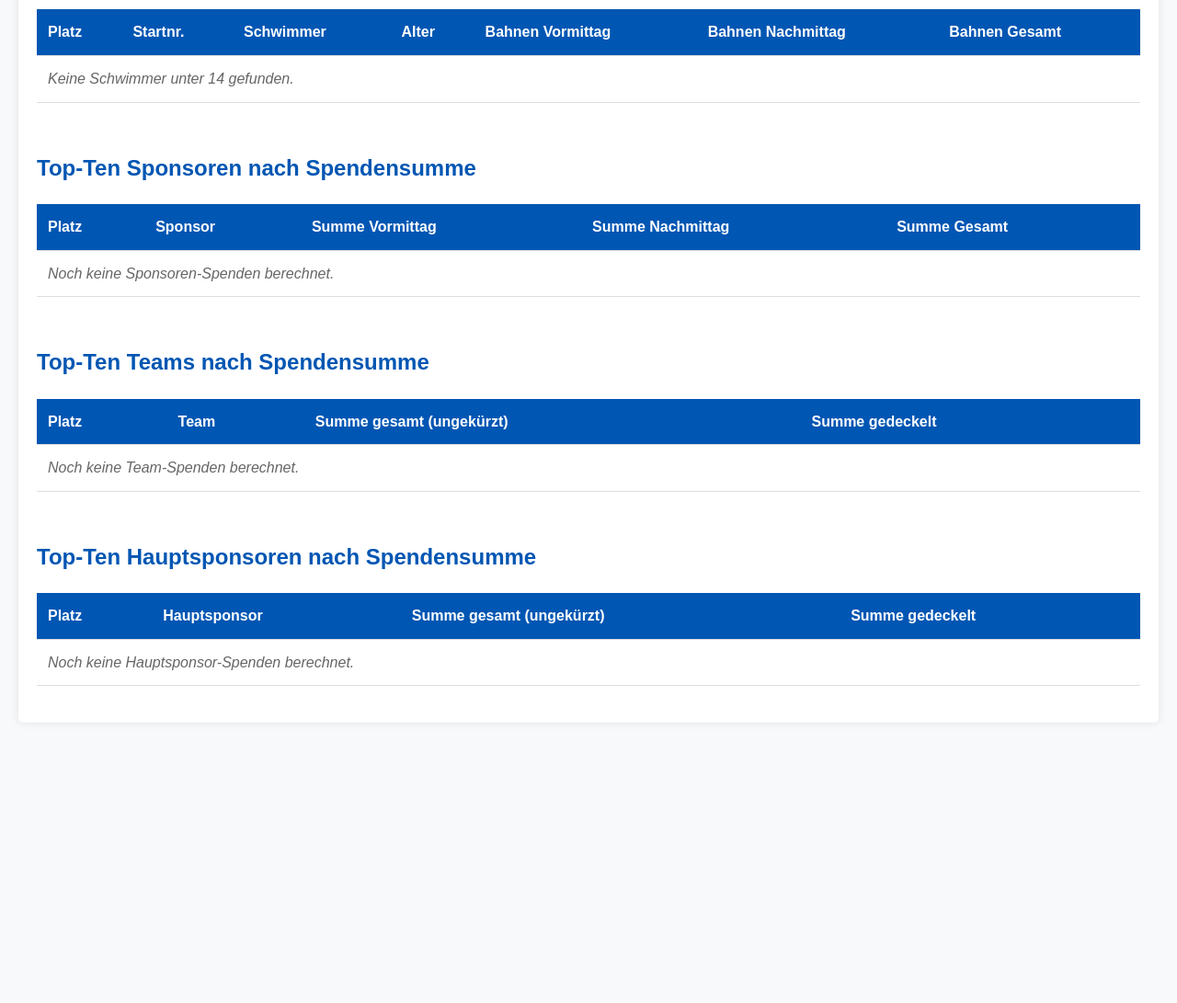
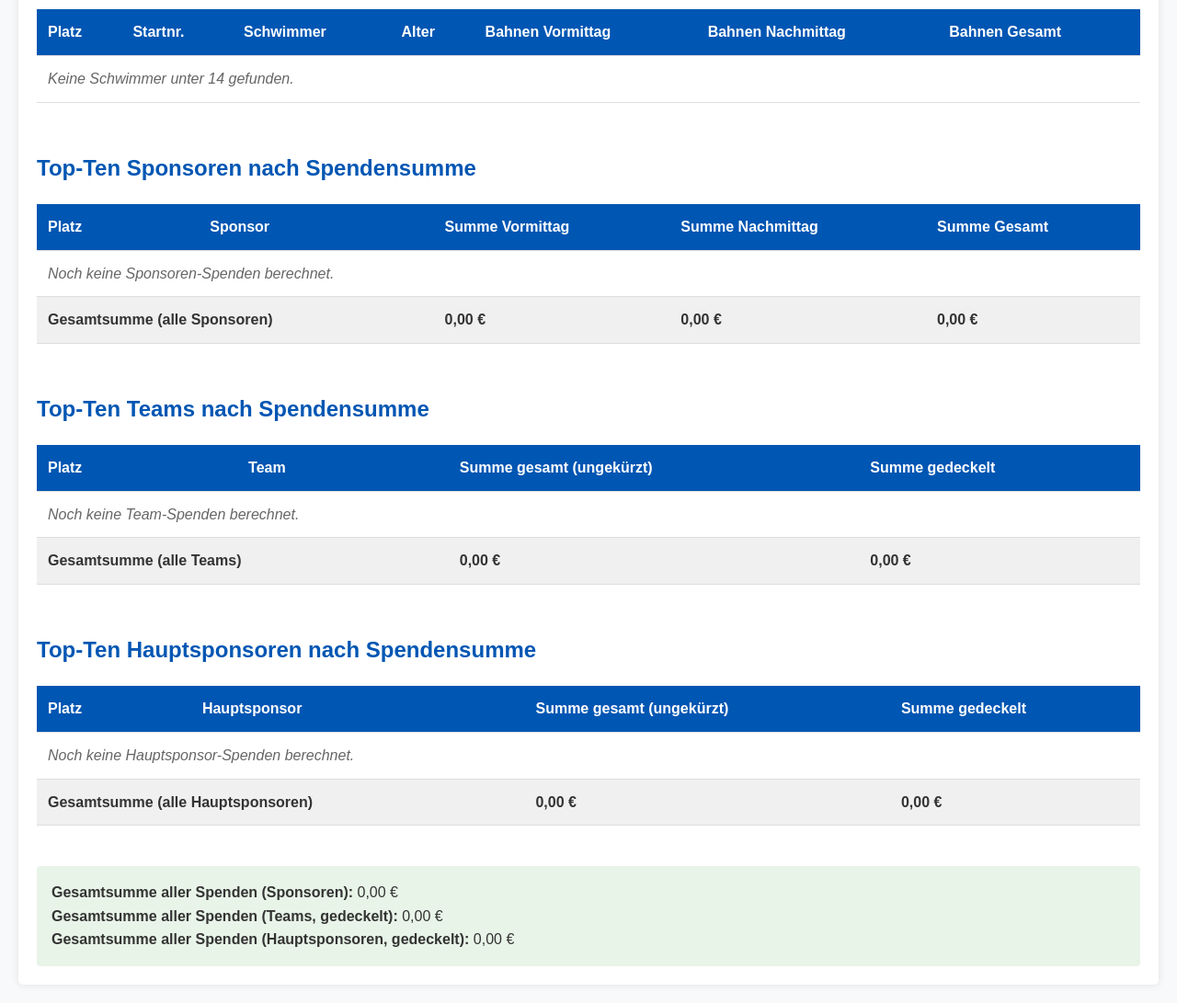
Before and after one commit to Ottokarder/VAIBad_2, a PHP site: page /auswertungen.php in a window 1280 px wide. Shown: the part 923-2014 px from the top of the page at 92% size. Before the commit the page ends 1669 px from the top, so only its background shows below. Run offline with PHP 8.4, Linux system fonts and the light colour scheme; data that the repository does not hold is empty.

Commit message:
Auswertungen: Gesamtsummen der Spenden unter die Top-Ten-Tabellen
- Gesamtsummen ueber alle Eintraege (nicht nur Top-10) fuer Sponsoren,
  Teams und Hauptsponsoren berechnen.
- HTML: Summenzeile unter jeder Top-Ten-Tabelle plus zusammengefasster
  Kasten mit den Gesamtsummen aller Spenden am Seitenende.
- CSV: entsprechende Gesamtsummen-Zeilen pro Abschnitt und ein
  Gesamtsummen-Block am Ende des Exports.

Co-authored-by: Ottokarder <Ottokarder@users.noreply.github.com>

```diff
--- a/webapp/auswertungen.php
+++ b/webapp/auswertungen.php
@@ -128,6 +128,34 @@ $km_gesamt_vormittag  = $km_unter14_vormittag + $km_ueber14_vormittag;
 $km_gesamt_nachmittag = $km_unter14_nachmittag + $km_ueber14_nachmittag;
 $km_gesamt            = $km_unter14_gesamt + $km_ueber14_gesamt;
 
+// --- Gesamtsummen der Spenden (ueber alle Eintraege, nicht nur Top-10) ---
+$gesamt_sponsoren = hole_top10($conn, "
+    SELECT SUM(ss.spendenbetrag_gesamt) AS summe_gesamt,
+           SUM(ss.spendenbetrag_vormittag) AS summe_vormittag,
+           SUM(ss.spendenbetrag_nachmittag) AS summe_nachmittag
+    FROM spenden_sponsoren ss
+");
+$gesamt_teams = hole_top10($conn, "
+    SELECT SUM(st.spendenbetrag_gesamt) AS summe_gesamt,
+           SUM(st.spendenbetrag_gedeckelt) AS summe_gedeckelt
+    FROM spenden_teams st
+");
+$gesamt_hauptsponsoren = hole_top10($conn, "
+    SELECT SUM(sh.spendenbetrag_gesamt) AS summe_gesamt,
+           SUM(sh.spendenbetrag_gedeckelt) AS summe_gedeckelt
+    FROM spenden_hauptsponsoren sh
+");
+
+$g_sp_vormittag  = $gesamt_sponsoren ? $gesamt_sponsoren[0]['summe_vormittag'] : 0;
+$g_sp_nachmittag = $gesamt_sponsoren ? $gesamt_sponsoren[0]['summe_nachmittag'] : 0;
+$g_sp_gesamt     = $gesamt_sponsoren ? $gesamt_sponsoren[0]['summe_gesamt'] : 0;
+
+$g_t_gesamt     = $gesamt_teams ? $gesamt_teams[0]['summe_gesamt'] : 0;
+$g_t_gedeckelt  = $gesamt_teams ? $gesamt_teams[0]['summe_gedeckelt'] : 0;
+
+$g_h_gesamt     = $gesamt_hauptsponsoren ? $gesamt_hauptsponsoren[0]['summe_gesamt'] : 0;
+$g_h_gedeckelt  = $gesamt_hauptsponsoren ? $gesamt_hauptsponsoren[0]['summe_gedeckelt'] : 0;
+
 // CSV-Export: wenn ?export=csv, Datei direkt zum Download ausliefern.
 // Trenner Semikolon + UTF-8-BOM, damit Excel die Datei mit Umlauten korrekt öffnet.
 if (isset($_GET['export']) && $_GET['export'] === 'csv') {
@@ -186,6 +214,7 @@ if (isset($_GET['export']) && $_GET['export'] === 'csv') {
             $euro($r['summe_vormittag']), $euro($r['summe_nachmittag']), $euro($r['summe_gesamt'])
         ], ';');
     }
+    fputcsv($out, ['Gesamtsumme (alle Sponsoren)', '', $euro($g_sp_vormittag), $euro($g_sp_nachmittag), $euro($g_sp_gesamt)], ';');
     fputcsv($out, [], ';');
 
     // Top-Ten Teams
@@ -198,6 +227,7 @@ if (isset($_GET['export']) && $_GET['export'] === 'csv') {
             $euro($r['summe_gesamt']), $euro($r['summe_gedeckelt'])
         ], ';');
     }
+    fputcsv($out, ['Gesamtsumme (alle Teams)', '', $euro($g_t_gesamt), $euro($g_t_gedeckelt)], ';');
     fputcsv($out, [], ';');
 
     // Top-Ten Hauptsponsoren
@@ -210,6 +240,14 @@ if (isset($_GET['export']) && $_GET['export'] === 'csv') {
             $euro($r['summe_gesamt']), $euro($r['summe_gedeckelt'])
         ], ';');
     }
+    fputcsv($out, ['Gesamtsumme (alle Hauptsponsoren)', '', $euro($g_h_gesamt), $euro($g_h_gedeckelt)], ';');
+    fputcsv($out, [], ';');
+
+    // Gesamtsumme aller Spenden
+    fputcsv($out, ['Gesamtsumme aller Spenden'], ';');
+    fputcsv($out, ['Sponsoren (gesamt)', $euro($g_sp_gesamt)], ';');
+    fputcsv($out, ['Teams (gedeckelt)', $euro($g_t_gedeckelt)], ';');
+    fputcsv($out, ['Hauptsponsoren (gedeckelt)', $euro($g_h_gedeckelt)], ';');
 
     fclose($out);
     $conn->close();
@@ -390,6 +428,13 @@ if (file_exists('includes/header.php')) {
                 <?php else: ?>
                     <tr><td colspan="5" class="no-data">Noch keine Sponsoren-Spenden berechnet.</td></tr>
                 <?php endif; ?>
+                <!-- Gesamtsumme -->
+                <tr style="font-weight: bold; background-color: #f0f0f0;">
+                    <td colspan="2">Gesamtsumme (alle Sponsoren)</td>
+                    <td><?php echo number_format($g_sp_vormittag, 2, ',', '.'); ?> €</td>
+                    <td><?php echo number_format($g_sp_nachmittag, 2, ',', '.'); ?> €</td>
+                    <td><?php echo number_format($g_sp_gesamt, 2, ',', '.'); ?> €</td>
+                </tr>
             </tbody>
         </table>
     </div>
@@ -419,6 +464,12 @@ if (file_exists('includes/header.php')) {
                 <?php else: ?>
                     <tr><td colspan="4" class="no-data">Noch keine Team-Spenden berechnet.</td></tr>
                 <?php endif; ?>
+                <!-- Gesamtsumme -->
+                <tr style="font-weight: bold; background-color: #f0f0f0;">
+                    <td colspan="2">Gesamtsumme (alle Teams)</td>
+                    <td><?php echo number_format($g_t_gesamt, 2, ',', '.'); ?> €</td>
+                    <td><?php echo number_format($g_t_gedeckelt, 2, ',', '.'); ?> €</td>
+                </tr>
             </tbody>
         </table>
     </div>
@@ -448,8 +499,24 @@ if (file_exists('includes/header.php')) {
                 <?php else: ?>
                     <tr><td colspan="4" class="no-data">Noch keine Hauptsponsor-Spenden berechnet.</td></tr>
                 <?php endif; ?>
+                <!-- Gesamtsumme -->
+                <tr style="font-weight: bold; background-color: #f0f0f0;">
+                    <td colspan="2">Gesamtsumme (alle Hauptsponsoren)</td>
+                    <td><?php echo number_format($g_h_gesamt, 2, ',', '.'); ?> €</td>
+                    <td><?php echo number_format($g_h_gedeckelt, 2, ',', '.'); ?> €</td>
+                </tr>
             </tbody>
         </table>
+    </div>
+
+    <!-- Gesamtsumme aller Spenden -->
+    <div style="margin-top: 1.5rem; padding: 1rem; background-color: #e8f4e8; border-radius: 4px;">
+        <strong>Gesamtsumme aller Spenden (Sponsoren):</strong>
+        <?php echo number_format($g_sp_gesamt, 2, ',', '.'); ?> €<br>
+        <strong>Gesamtsumme aller Spenden (Teams, gedeckelt):</strong>
+        <?php echo number_format($g_t_gedeckelt, 2, ',', '.'); ?> €<br>
+        <strong>Gesamtsumme aller Spenden (Hauptsponsoren, gedeckelt):</strong>
+        <?php echo number_format($g_h_gedeckelt, 2, ',', '.'); ?> €
     </div>
 </div>
 <?php
```
